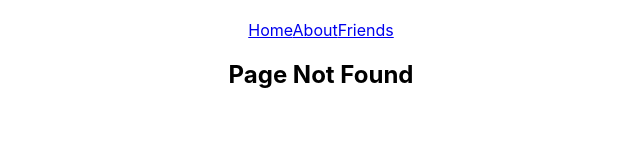
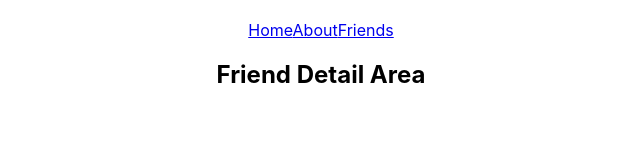
Before and after one commit to sheikhemon/simple-react-router, a React (Create React App) app: page /Friend/1 in a window 1280 px wide. Before the commit this address had no page. Shown: the top 160 px of the page, without its empty margins (319-959 px from the left). Built offline with nearby package versions, Linux system fonts and the light colour scheme.

Commit message:
route fixed and variable

```diff
--- a/src/App.js
+++ b/src/App.js
@@ -6,6 +6,7 @@ import About from './Components/About/About';
 import NotFound from './Components/NotFound/NotFound';
 import { BrowserRouter as Router, Switch, Route } from 'react-router-dom';
 import Header from './Components/Header/Header';
+import FriendDetail from './Components/FriendDetail/FriendDetail';
 
 function App() {
   return (
@@ -22,6 +23,9 @@ function App() {
           <Route path="/Friends">
             <Friends></Friends>
           </Route>
+          <Route path="/Friend/:FriendId">
+            <FriendDetail></FriendDetail>
+          </Route>
           <Route path="/About">
             <About></About>
           </Route>
--- a/src/Components/Friend/Friend.js
+++ b/src/Components/Friend/Friend.js
@@ -1,19 +1,22 @@
 import React from 'react';
+import { Link } from 'react-router-dom';
 import './friend.css'
 
 const Friend = (props) => {
-    const { name, phone, website, address } = props.friend
+    const { id, name, phone, website, address } = props.friend
     const friendStyle = {
         border: '1px solid red',
         padding: '10px',
         margin: '10px'
     }
+    const url = `/friend/${id}`;
     return (
         <div className="single-friend" style={friendStyle}>
-            <h2>My name: {name}</h2>
+            <h2>My name: {name} {id}</h2>
             <h4>My Phone: {phone}</h4>
             <p>Visit My Website: {website}</p>
             <p>Address: {address.city}</p>
+            <Link to={url}>Visit Me</Link>
         </div>
     );
 };
--- /dev/null
+++ b/src/Components/FriendDetail/FriendDetail.js
@@ -0,0 +1,11 @@
+import React from 'react';
+
+const FriendDetail = () => {
+    return (
+        <div>
+            <h2>Friend Detail Area</h2>
+        </div>
+    );
+};
+
+export default FriendDetail;
--- a/src/Components/Friends/Friends.js
+++ b/src/Components/Friends/Friends.js
@@ -14,7 +14,7 @@ const Friends = () => {
             <div className="frineds-container">
                 {
                     friends.map(friend => <Friend
-                        key="id"
+                        key={friend.id}
                         friend={friend}
                     ></Friend>)
                 }
```
Also changed, not shown: 1 other file (tests, documents, lock files or other folders).
